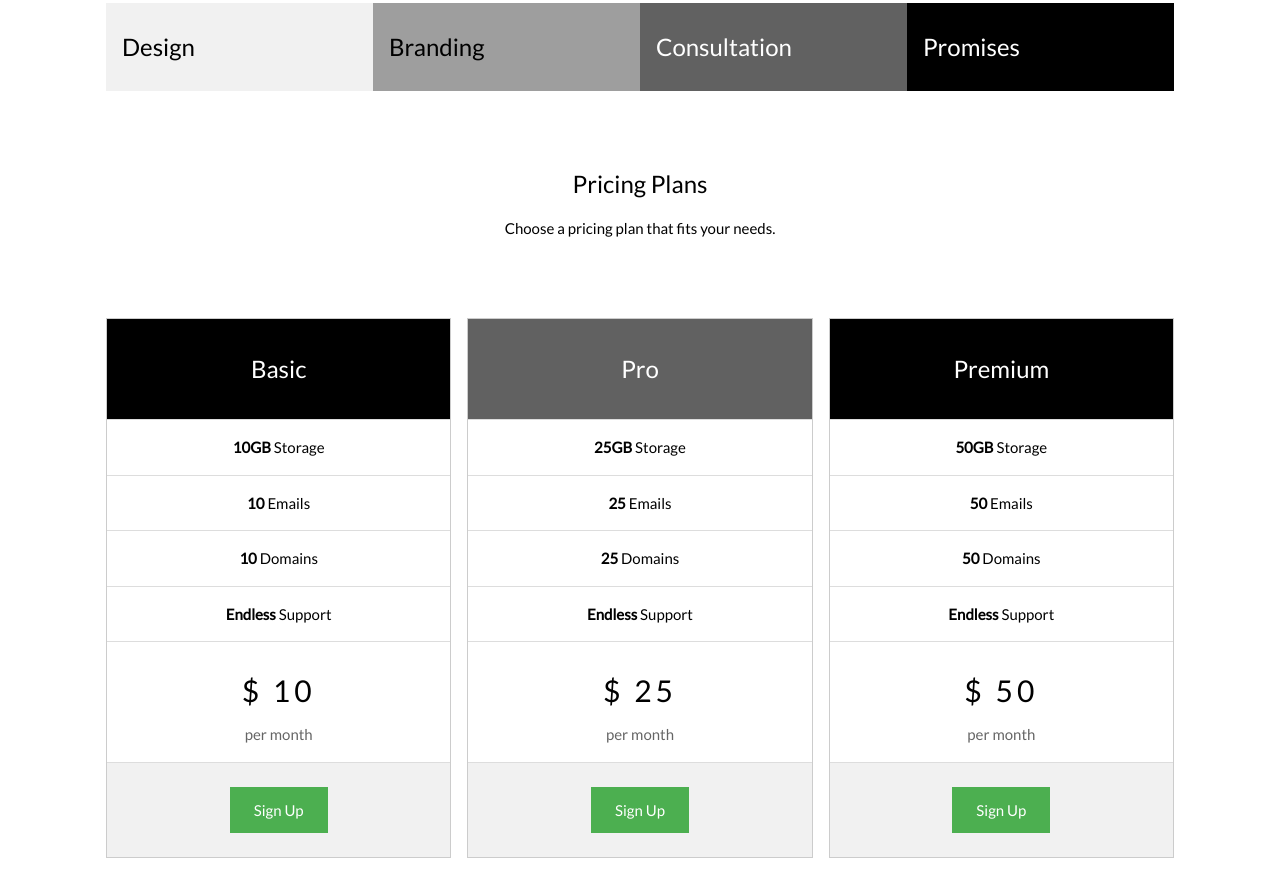
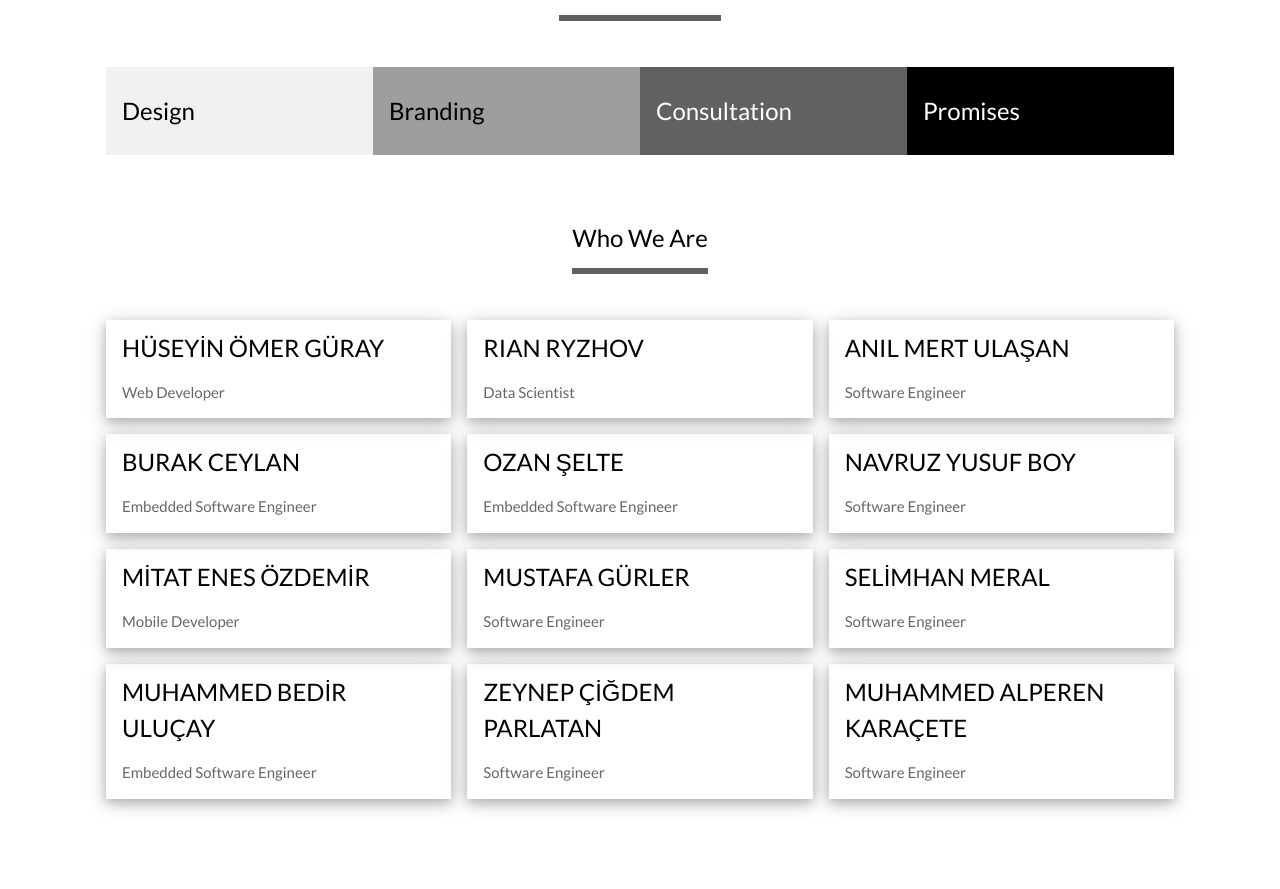
Before and after one commit to zeldox258/REDSTONE, a plain HTML site: page index.html in a window 1280 px wide. Shown: the part 331-1220 px from the top of the page. Drawn offline with nearby package versions, Linux system fonts and the light colour scheme.

Commit message:
Add files via upload

```diff
--- a/index.html
+++ b/index.html
@@ -22,6 +22,8 @@ html,body,h1,h2,h3,h4 {font-family:"Lato", sans-serif}
 
   <div class="w3-panel">
     <h1><b>REDSTONE</b></h1>
+
+    <img src = "./logo.png" />
   </div>
 
 
@@ -52,64 +54,7 @@ html,body,h1,h2,h3,h4 {font-family:"Lato", sans-serif}
     </div>
   </div>
 
-  <!-- Grid -->
-  <div class="w3-row-padding" id="plans">
-    <div class="w3-center w3-padding-64">
-      <h3>Pricing Plans</h3>
-      <p>Choose a pricing plan that fits your needs.</p>
-    </div>
 
-    <div class="w3-third w3-margin-bottom">
-      <ul class="w3-ul w3-border w3-center w3-hover-shadow">
-        <li class="w3-black w3-xlarge w3-padding-32">Basic</li>
-        <li class="w3-padding-16"><b>10GB</b> Storage</li>
-        <li class="w3-padding-16"><b>10</b> Emails</li>
-        <li class="w3-padding-16"><b>10</b> Domains</li>
-        <li class="w3-padding-16"><b>Endless</b> Support</li>
-        <li class="w3-padding-16">
-          <h2 class="w3-wide">$ 10</h2>
-          <span class="w3-opacity">per month</span>
-        </li>
-        <li class="w3-light-grey w3-padding-24">
-          <button class="w3-button w3-green w3-padding-large">Sign Up</button>
-        </li>
-      </ul>
-    </div>
-
-    <div class="w3-third w3-margin-bottom">
-      <ul class="w3-ul w3-border w3-center w3-hover-shadow">
-        <li class="w3-dark-grey w3-xlarge w3-padding-32">Pro</li>
-        <li class="w3-padding-16"><b>25GB</b> Storage</li>
-        <li class="w3-padding-16"><b>25</b> Emails</li>
-        <li class="w3-padding-16"><b>25</b> Domains</li>
-        <li class="w3-padding-16"><b>Endless</b> Support</li>
-        <li class="w3-padding-16">
-          <h2 class="w3-wide">$ 25</h2>
-          <span class="w3-opacity">per month</span>
-        </li>
-        <li class="w3-light-grey w3-padding-24">
-          <button class="w3-button w3-green w3-padding-large">Sign Up</button>
-        </li>
-      </ul>
-    </div>
-
-    <div class="w3-third w3-margin-bottom">
-      <ul class="w3-ul w3-border w3-center w3-hover-shadow">
-        <li class="w3-black w3-xlarge w3-padding-32">Premium</li>
-        <li class="w3-padding-16"><b>50GB</b> Storage</li>
-        <li class="w3-padding-16"><b>50</b> Emails</li>
-        <li class="w3-padding-16"><b>50</b> Domains</li>
-        <li class="w3-padding-16"><b>Endless</b> Support</li>
-        <li class="w3-padding-16">
-          <h2 class="w3-wide">$ 50</h2>
-          <span class="w3-opacity">per month</span>
-        </li>
-        <li class="w3-light-grey w3-padding-24">
-          <button class="w3-button w3-green w3-padding-large">Sign Up</button>
-        </li>
-      </ul>
-    </div>
-  </div>
 
   <!-- Grid -->
   <div class="w3-row-padding" id="about">
```
Also changed, not shown: logo.png (added).
